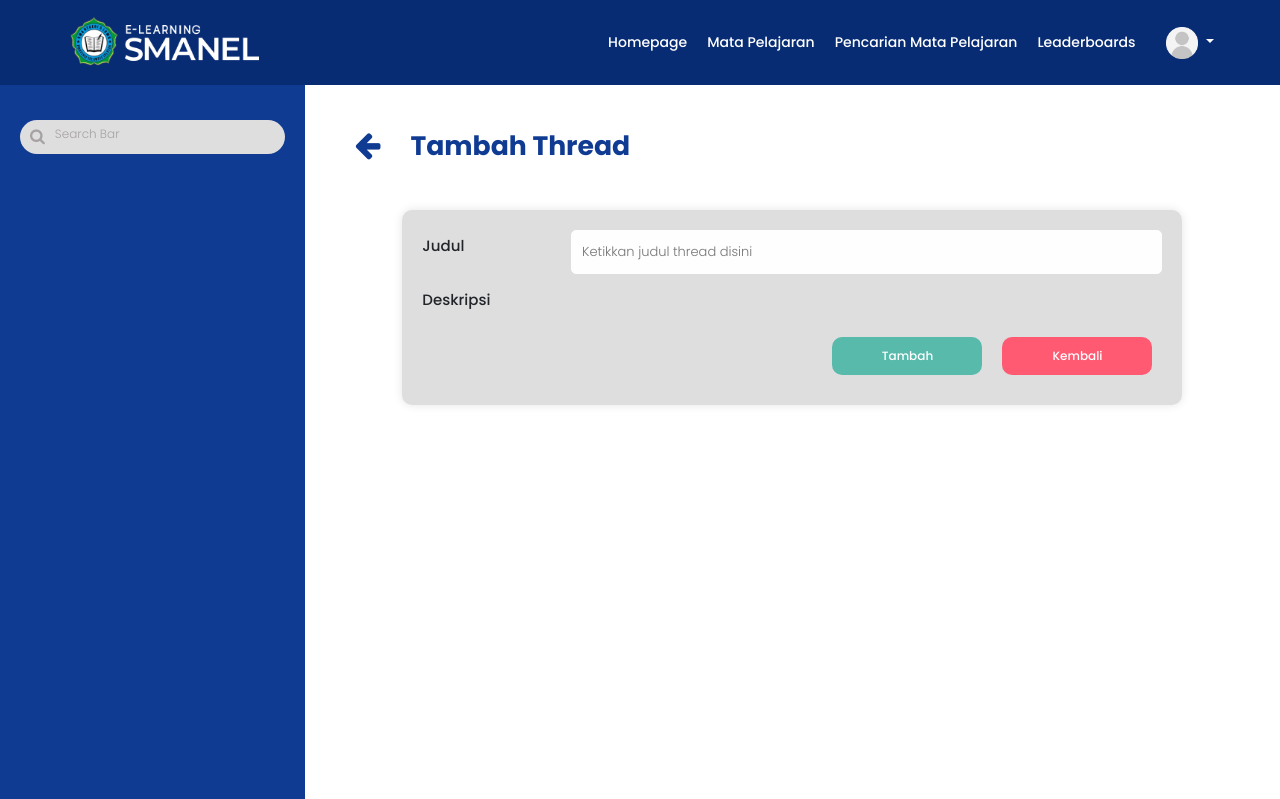
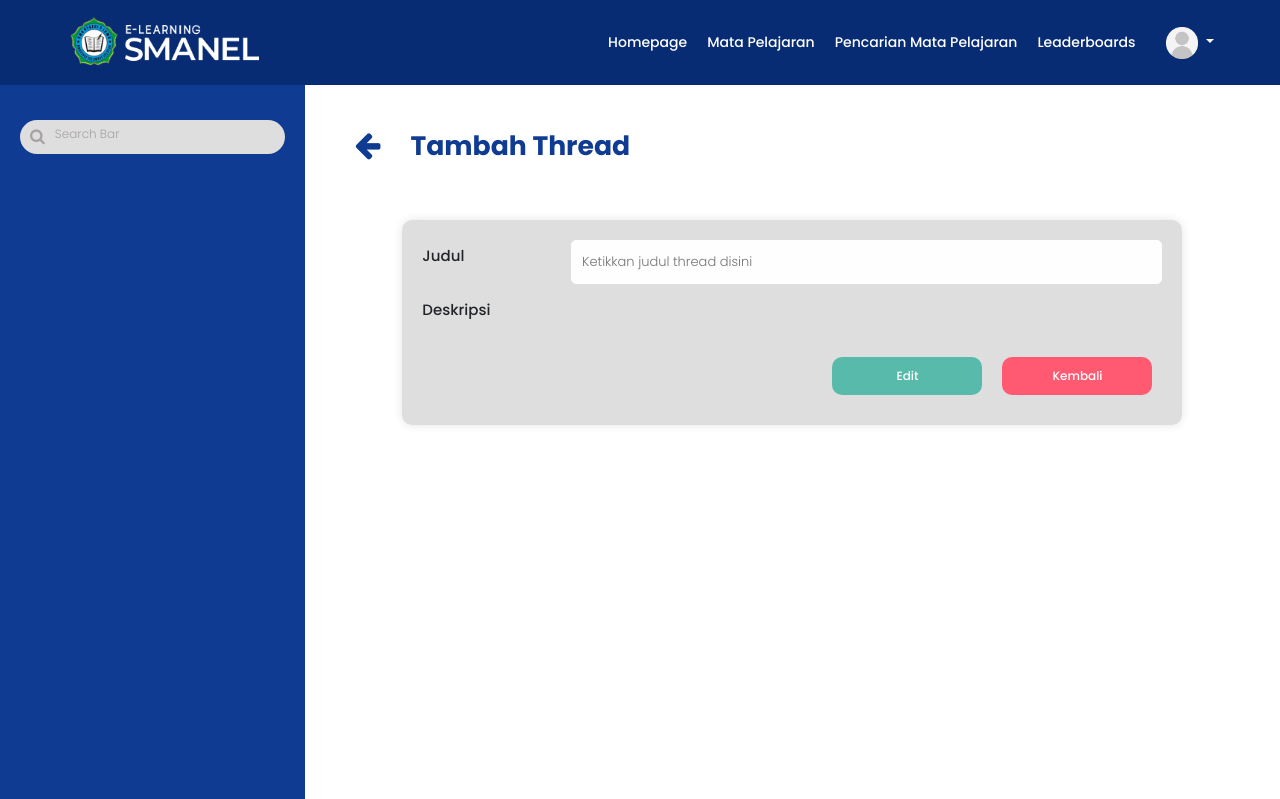
Before and after one commit to arusmiati/Kel2-eLearning, a PHP site: page /tambahthread.html in a window 1280 px wide. Shown: the top 799 px of the page. Run offline with PHP 8.4, Linux system fonts and the light colour scheme; some libraries are stand-ins or nearby versions.

Commit message:
Update tambah thread

```diff
--- a/style.css
+++ b/style.css
@@ -2345,7 +2345,7 @@ select option:hover {
 }
 
 .note-editor.note-frame {
-    width: 95%;
+    margin-left: 40px;
 }
 
 div#del-soal button i,
@@ -3760,6 +3760,11 @@ input {
         color: #333;
     }
 
+    .note-editor.note-frame {
+        margin-left: 0px;
+        width: 95%;
+    }
+
 }
 
 @media screen and (min-width: 750px) and (max-width: 990px) {
--- a/tambahthread.html
+++ b/tambahthread.html
@@ -92,25 +92,23 @@
             </span>
           </div>
         </div>
-        <div class="add-docs">
+        <div class="add-docs tambah-tugas">
           <div class="title d-flex">
             <p>Judul </p>
             <input type="text" placeholder="Ketikkan judul thread disini" class="judul-thread">
           </div>
-          <div class="title-thread d-flex">
+          <div class="title d-flex">
             <p>Deskripsi</p>
             <div class="add-thread" id="add-thread">
               <div id="summernote"></div>
             </div>
           </div>
-          <div class="btn-thread">
-            <div class="click">
-              <div class="btn-back">
-                <button onclick="location.href='forumthread.html'">Kembali</button>
-              </div>
-              <div class="btn-start">
-                <button onclick="tambahConfirm()">Tambah</button>
-              </div>
+          <div class="click">
+            <div class="btn-back">
+              <button onclick="Location.href='homepage_admin.html'">Kembali</button>
+            </div>
+            <div class="btn-start">
+              <button onclick="tambahConfirm()">Edit</button>
             </div>
           </div>
         </div>
```
